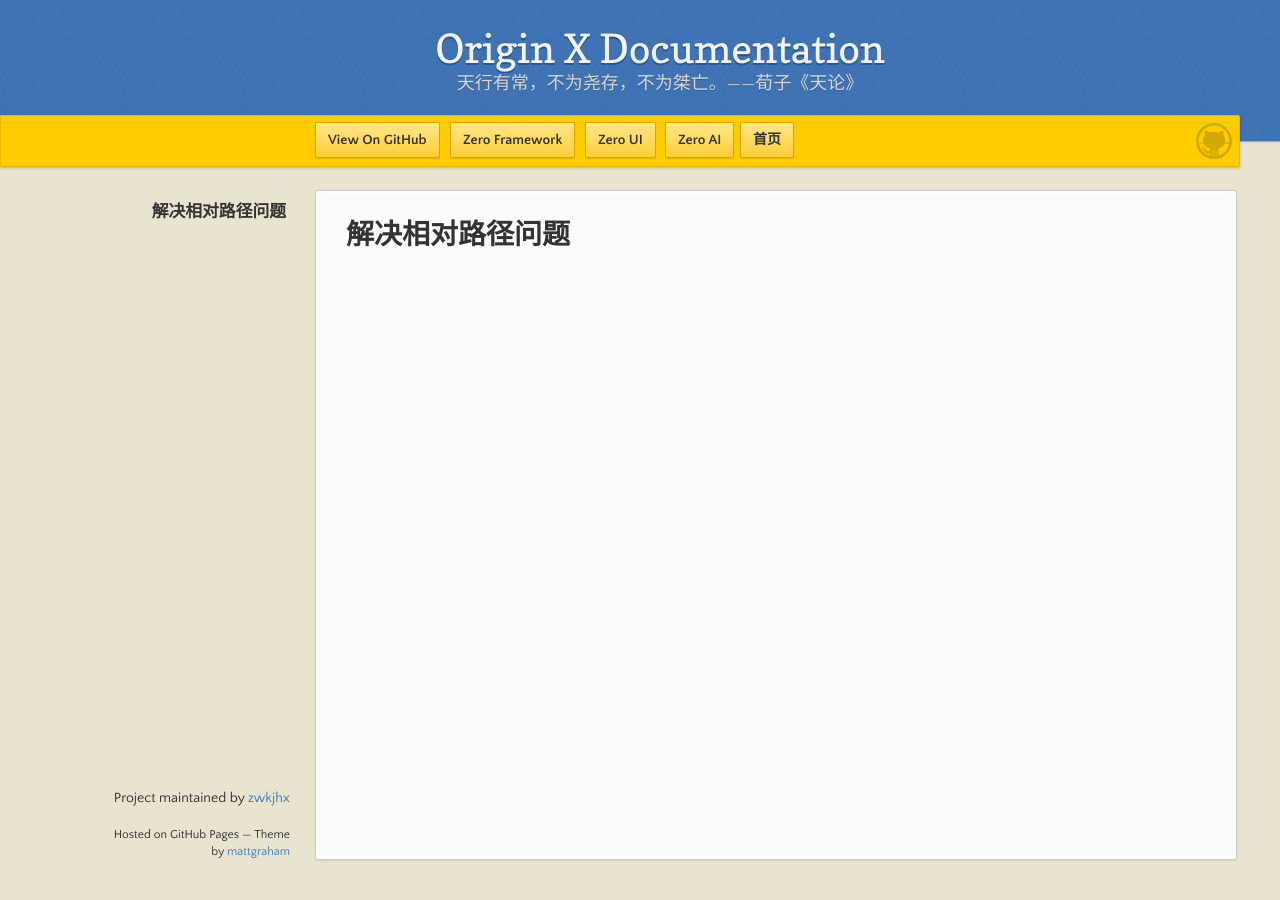
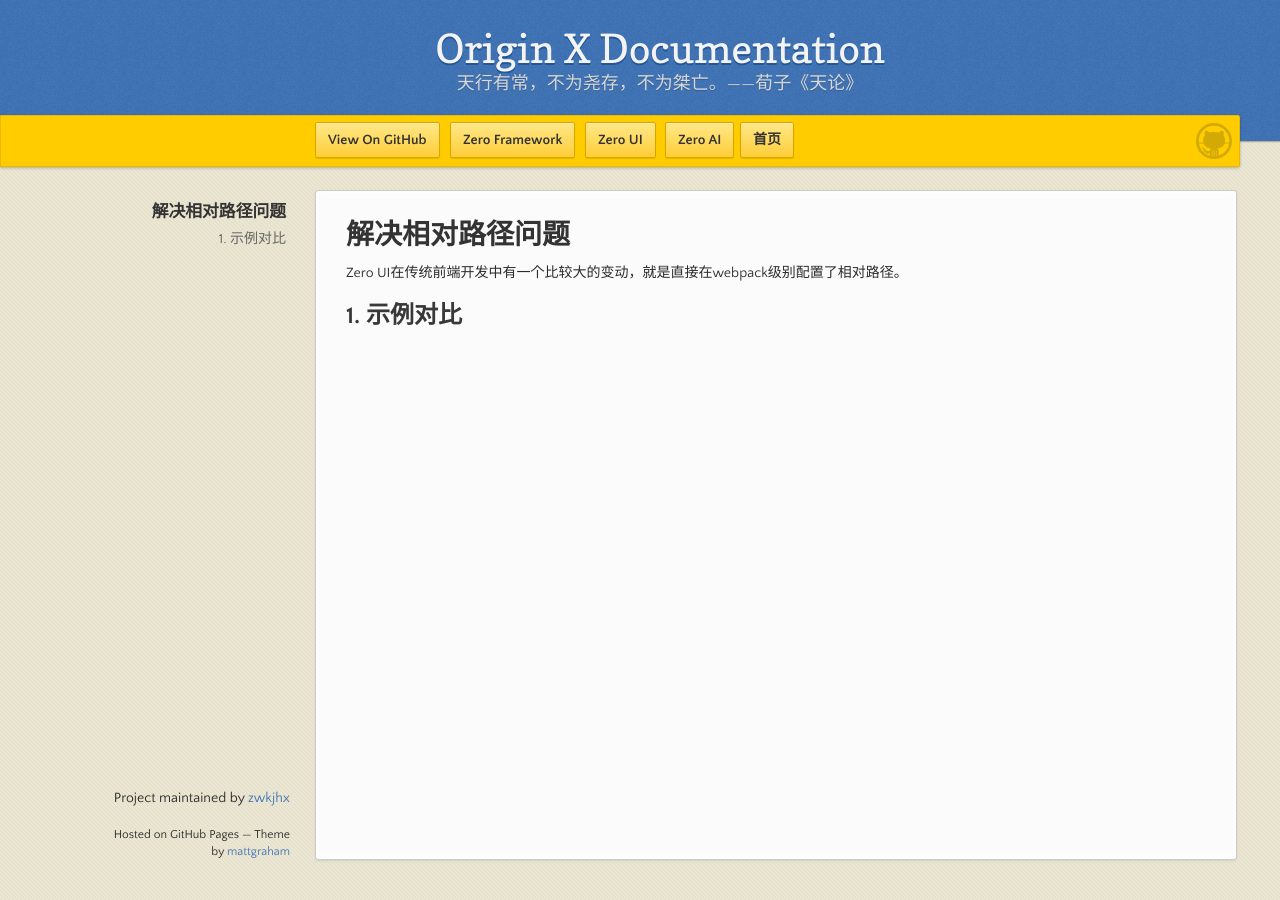
Before and after one commit to zwkjhx/ox-doc, a Jekyll site: the page built from zero-ui/1-zero-uiji-ben-jiao-cheng/zui-006-jie-jue-xiang-dui-lu-jing-wen-ti.md, in a window 1280 px wide. Built offline with Jekyll 4.4.1, drawn with Linux system fonts in a browser that asks for light colours; our own code applies the rules of GitHub Pages for plain Markdown files.

Commit message:
Updates zero-ui/1-zero-uiji-ben-jiao-cheng/zui-006-jie-jue-xiang-dui-lu-jing-wen-ti.md
Auto commit by GitBook Editor

```diff
--- a/zero-ui/1-zero-uiji-ben-jiao-cheng/zui-006-jie-jue-xiang-dui-lu-jing-wen-ti.md
+++ b/zero-ui/1-zero-uiji-ben-jiao-cheng/zui-006-jie-jue-xiang-dui-lu-jing-wen-ti.md
@@ -1 +1,5 @@
 # 解决相对路径问题
+
+Zero UI在传统前端开发中有一个比较大的变动，就是直接在webpack级别配置了相对路径。
+
+## 1. 示例对比
```
